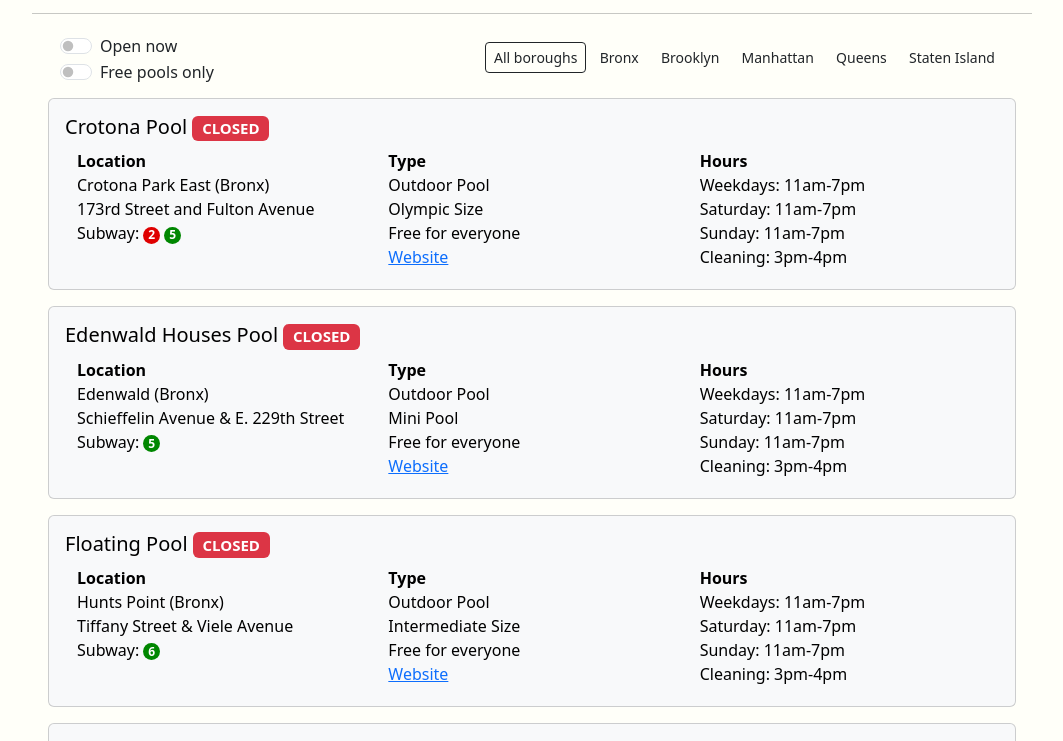
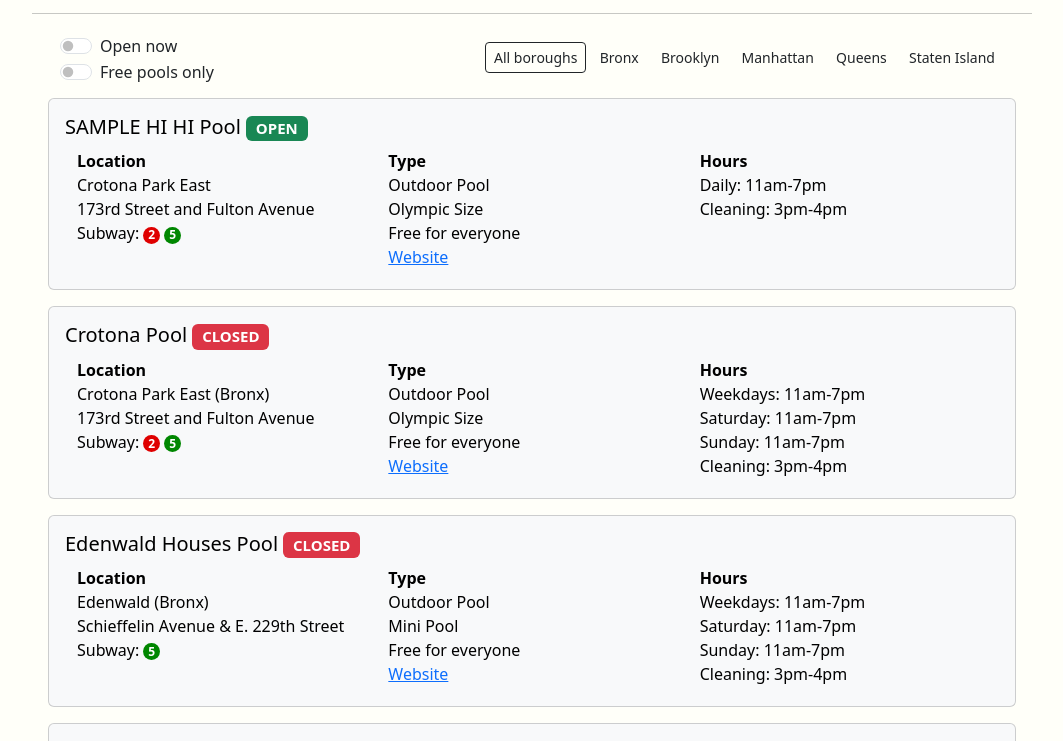
Before and after one commit to sophiatareen/wheresthepool, a plain HTML site: page index.html in a window 1280 px wide. Shown: the part 59-800 px from the top of the page, without its empty margins (108-1171 px from the left). Drawn offline with nearby package versions, Linux system fonts and the light colour scheme.

Commit message:
Update index.html

```diff
--- a/index.html
+++ b/index.html
@@ -219,9 +219,9 @@
 
             <div id='card-container' class="my-3 my-lg-2">
                 <!-- Sample card for reference -->
-                <!-- <div class="card text-bg-light mb-3">
+                <div class="card text-bg-light mb-3">
                 <div class="card-body">
-                    <h5 class="card-title">SAMPLE Pool <span class="badge text-bg-success">OPEN</span></h5>
+                    <h5 class="card-title">SAMPLE HI HI Pool <span class="badge text-bg-success">OPEN</span></h5>
                     <div class="card-text container text-left">
                         <div class="row">
                             <div class="col-12 col-md-4 pb-1">
@@ -242,14 +242,12 @@
                             </div>
                             <div class="col-12 col-md-4 pb-1">
                                 <div><b>Hours</b></div>
-                                <div>Weekdays: 11am-7pm</div>
-                                <div>Saturday: 11am-7pm</div>
-                                <div>Sunday: 11am-7pm</div>
+                                <div>Daily: 11am-7pm</div>
                                 <div>Cleaning: 3pm-4pm</div>
                             </div>
                         </div>
                     </div>
-                </div> -->
+                </div>
             </div>
             </div>
 
```
